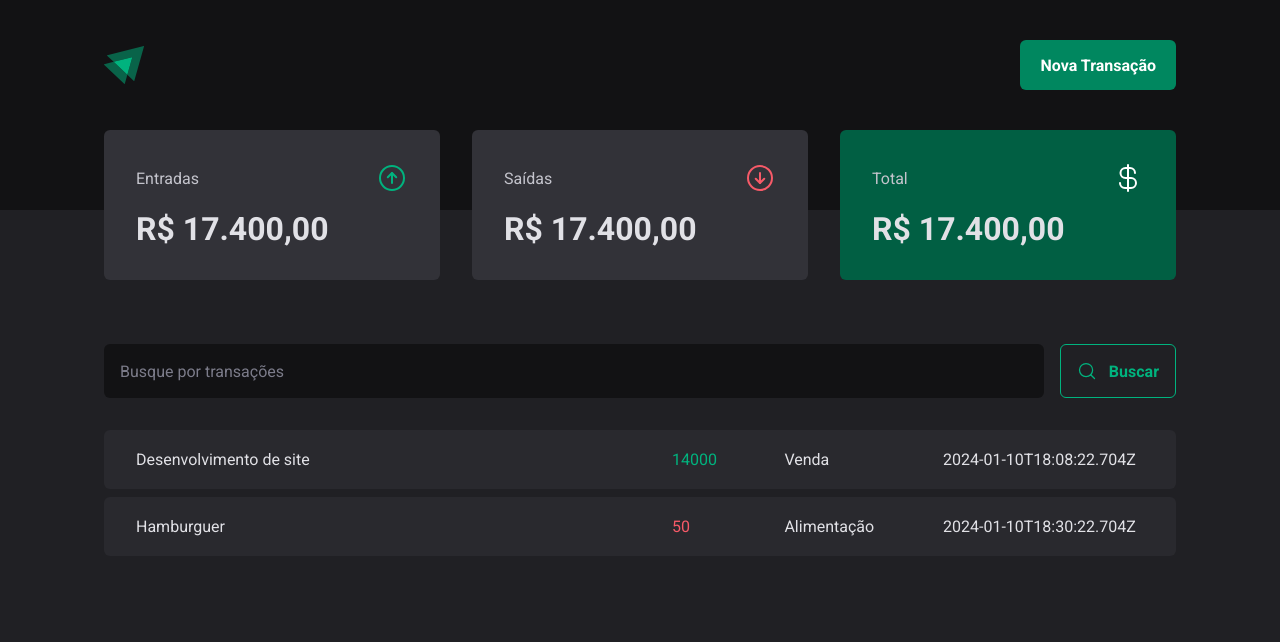
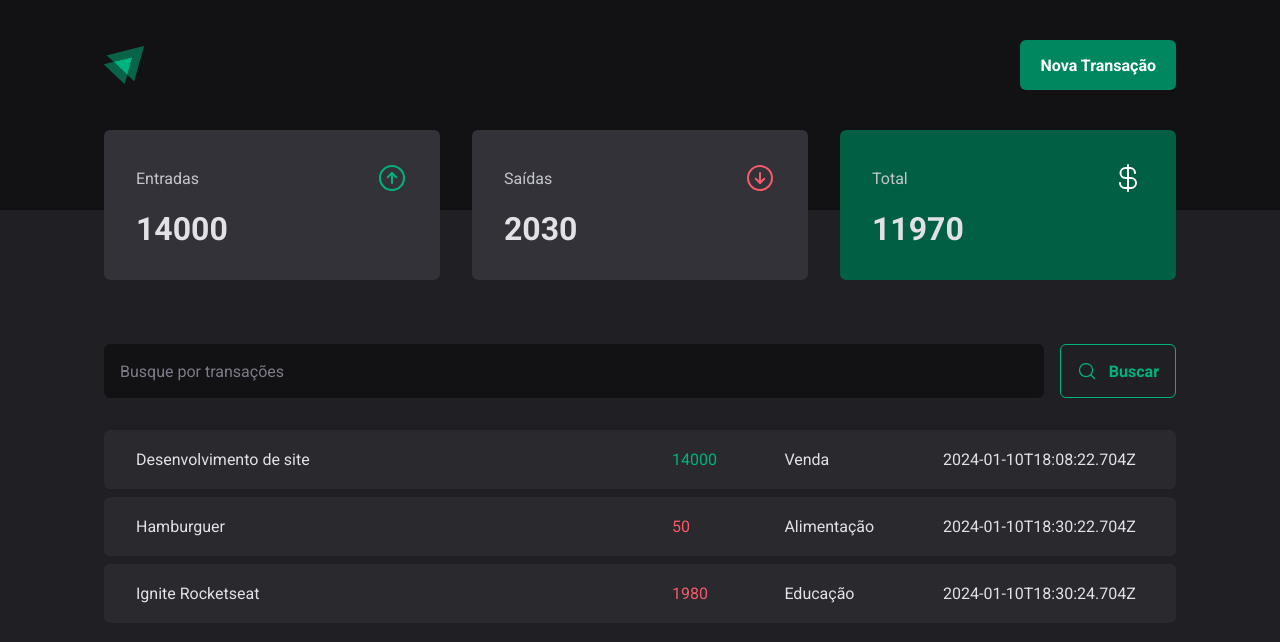
Before and after one commit to LuanVendt/03-dt-money, a React (Vite) app: page / in a window 1280 px wide. Shown: the top 642 px of the page. Built offline with nearby package versions, Linux system fonts and the light colour scheme; data requests are answered from the project's data file.

Commit message:
Calculando resumo de transações

```diff
--- a/server.json
+++ b/server.json
@@ -15,6 +15,14 @@
             "category": "Alimentação",
             "price": 50,
             "createdAt": "2024-01-10T18:30:22.704Z"
+        },
+        {
+            "id": 3,
+            "description": "Ignite Rocketseat",
+            "type": "outcome",
+            "category": "Educação",
+            "price": 1980,
+            "createdAt": "2024-01-10T18:30:24.704Z"
         }
     ]
 }
--- a/src/components/Summary/index.tsx
+++ b/src/components/Summary/index.tsx
@@ -5,6 +5,25 @@
 
 export function Summary() {
     const { transactions } = useContext(TransactionsContext)
+
+    const summary = transactions.reduce(
+        (acc, transaction) => {
+            if (transaction.type === 'income') {
+                acc.income += transaction.price;
+                acc.total += transaction.price;
+            } else {
+                acc.outcome += transaction.price;
+                acc.total -= transaction.price;
+            }
+
+            return acc;
+        },
+        {
+            income: 0,
+            outcome: 0,
+            total: 0
+        }
+    )
 
     return (
         <SummaryContainer>
@@ -14,7 +33,7 @@
                     <ArrowCircleUp size={32} color="#00b37e"/>
                 </header>
 
-                <strong>R$ 17.400,00</strong>
+                <strong>{summary.income}</strong>
             </SummaryCard>
 
             <SummaryCard>
@@ -23,7 +42,7 @@
                     <ArrowCircleDown size={32} color="#f75a68"/>
                 </header>
 
-                <strong>R$ 17.400,00</strong>
+                <strong>{summary.outcome}</strong>
             </SummaryCard>
 
             <SummaryCard variant="green">
@@ -32,7 +51,7 @@
                     <CurrencyDollar size={32} color="#fff"/>
                 </header>
 
-                <strong>R$ 17.400,00</strong>
+                <strong>{summary.total}</strong>
             </SummaryCard>
         </SummaryContainer>
     )
```
